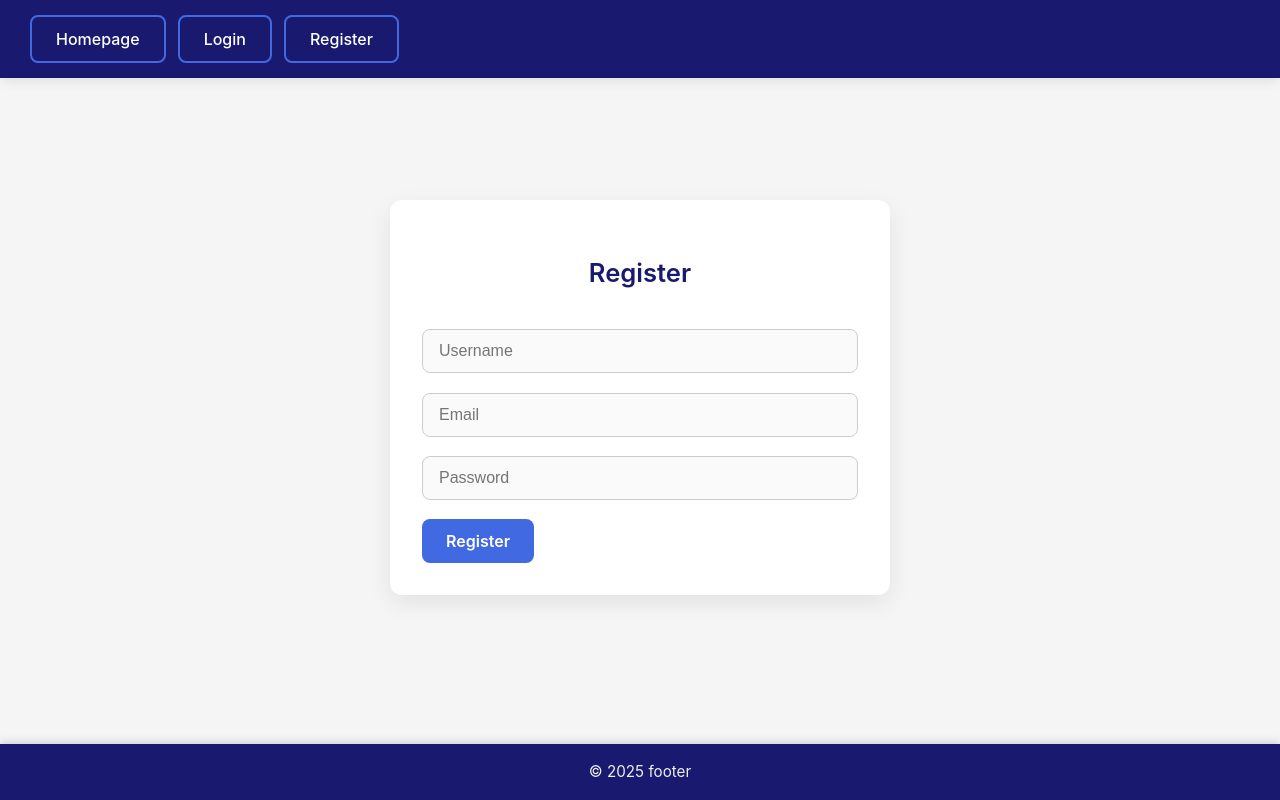
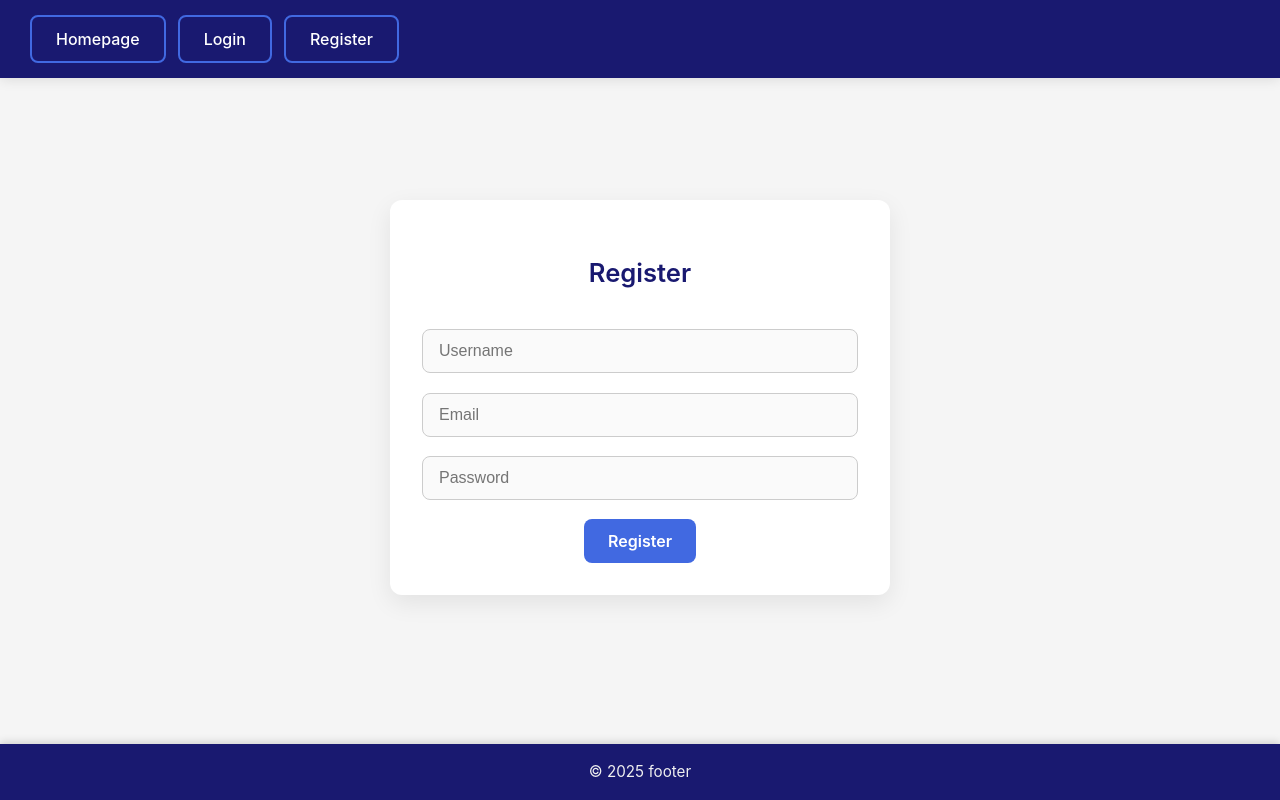
Before and after one commit to HussainALAradi5/books_builds_minds, a React (Vite) app in the folder client/: page /register in a window 1280 px wide. Built offline with nearby package versions, Linux system fonts and the light colour scheme; no server answers.

Commit message:
some optomize to the style

```diff
--- a/client/src/Components/BookForm.jsx
+++ b/client/src/Components/BookForm.jsx
@@ -1,8 +1,9 @@
 import "../styles/form.css";
+import Button from "./Button"; // Adjust path if needed
 
-const BookForm = ({ formData, handleChange }) => {
+const BookForm = ({ formData, handleChange, onSubmit }) => {
   return (
-    <>
+    <form className="auth-form" onSubmit={onSubmit}>
       <h2>Add Book</h2>
 
       <input
@@ -10,6 +11,7 @@ const BookForm = ({ formData, handleChange }) => {
         value={formData.isbn}
         onChange={handleChange}
         placeholder="ISBN"
+        required
       />
       <input
         name="book_image"
@@ -22,24 +24,28 @@ const BookForm = ({ formData, handleChange }) => {
         value={formData.title}
         onChange={handleChange}
         placeholder="Title"
+        required
       />
       <input
         name="author"
         value={formData.author}
         onChange={handleChange}
         placeholder="Author"
+        required
       />
       <input
         name="publisher"
         value={formData.publisher}
         onChange={handleChange}
         placeholder="Publisher"
+        required
       />
       <input
         type="date"
         name="published_at"
         value={formData.published_at}
         onChange={handleChange}
+        required
       />
       <input
         type="number"
@@ -47,8 +53,15 @@ const BookForm = ({ formData, handleChange }) => {
         value={formData.price}
         onChange={handleChange}
         placeholder="Price"
+        required
+        min="1"
+        step="any"
       />
-    </>
+
+      <div className="form-actions">
+        <Button text="Add Book" type="submit" className="form-button" />
+      </div>
+    </form>
   );
 };
 
--- a/client/src/styles/form.css
+++ b/client/src/styles/form.css
@@ -159,6 +159,10 @@
   justify-content: center;
   margin-top: 1rem;
 }
+.form-actions:only-child,
+.form-actions:has(:only-child) {
+  justify-content: center;
+}
 
 .form-actions {
   display: flex;
```
